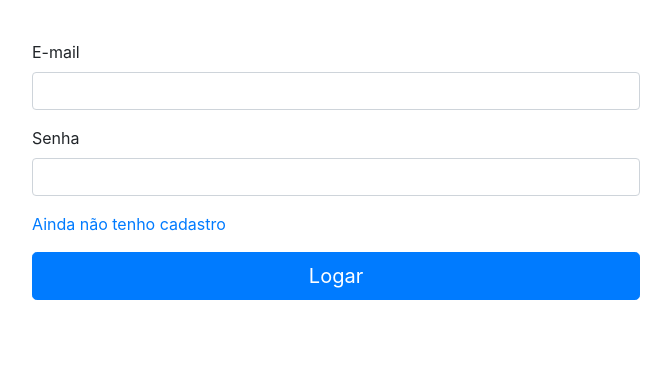
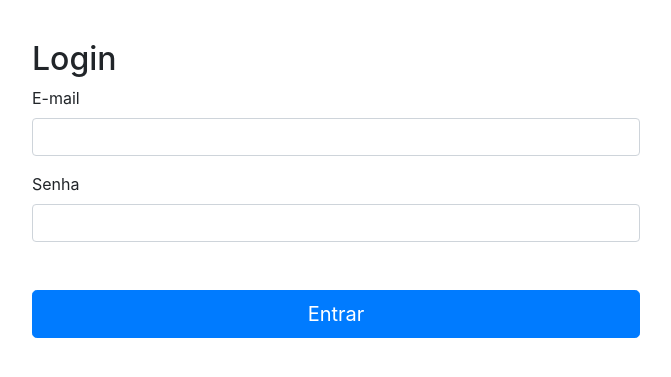
Before and after one commit to verissteph/Desafio, a PHP site: page /login.php in a window 1280 px wide. Shown: the part 56-433 px from the top of the page, without its empty margins (304-975 px from the left). Run offline with PHP 8.4, Linux system fonts and the light colour scheme.

Commit message:
Login funcionando, falta uma parte da validação

```diff
--- a/login.php
+++ b/login.php
@@ -1,6 +1,19 @@
 <?php
 session_start();
+$armazena_json = file_get_contents('dadosUsuario.json'); //pegando dados do json
+$meujson_deco = json_decode($armazena_json, TRUE);//transformando em array para manipula-lo
+ //var_dump($meujson_deco);
 
+if($_POST){//se apertarmos no botão ENTRAR
+    var_dump($_POST);
+foreach($meujson_deco as $usuarios){ //vai retornar para cada array dentro do array q era json como usuarios, um por um.
+        if ((password_verify($_POST['senha'],$usuarios['senha'])) && ($usuarios['email'] == $_POST['email_login'])){ //se a senha verificada for igual a que colocamos no campo senha E SE o usuario email for o mesmo do que está no campo, ele irá:
+            header("location: indexProduto.php"); //redireciona para a pag principal
+        } else{
+            header("location: login.php"); //dá um refresh na pagina e nao sai dela.
+        }
+        }
+   }
 
 ?>
 <!DOCTYPE html>
@@ -16,19 +29,17 @@ session_start();
 <body>
     <?php include('header.php'); ?>
     <div class="container w-50 mt-4 p-3">
-        <form>
+        <form method="POST">
+            <h2>Login</h2>
             <div class="form-group">
                 <label for="exampleInputEmail1">E-mail</label>
-                <input type="email" class="form-control" id="exampleInputEmail1" aria-describedby="emailHelp" name="email">
+                <input type="email" class="form-control" id="exampleInputEmail1" aria-describedby="emailHelp" name="email_login">
             </div>
             <div class="form-group">
                 <label for="exampleInputPassword1">Senha</label>
                 <input type="password" class="form-control" id="exampleInputPassword1" name="senha">
             </div>
-            <div class="form-group m-0 p-0">
-                <a href="#">Ainda não tenho cadastro</a>
-            </div>
-            <button type="submit" class="btn btn-primary btn-lg btn-block mt-3" name="logar">Logar</button>
+            <button type="submit" class="btn btn-primary btn-lg btn-block mt-5" name="logar">Entrar</button>
         </form>
     </div>
 </body>
```
